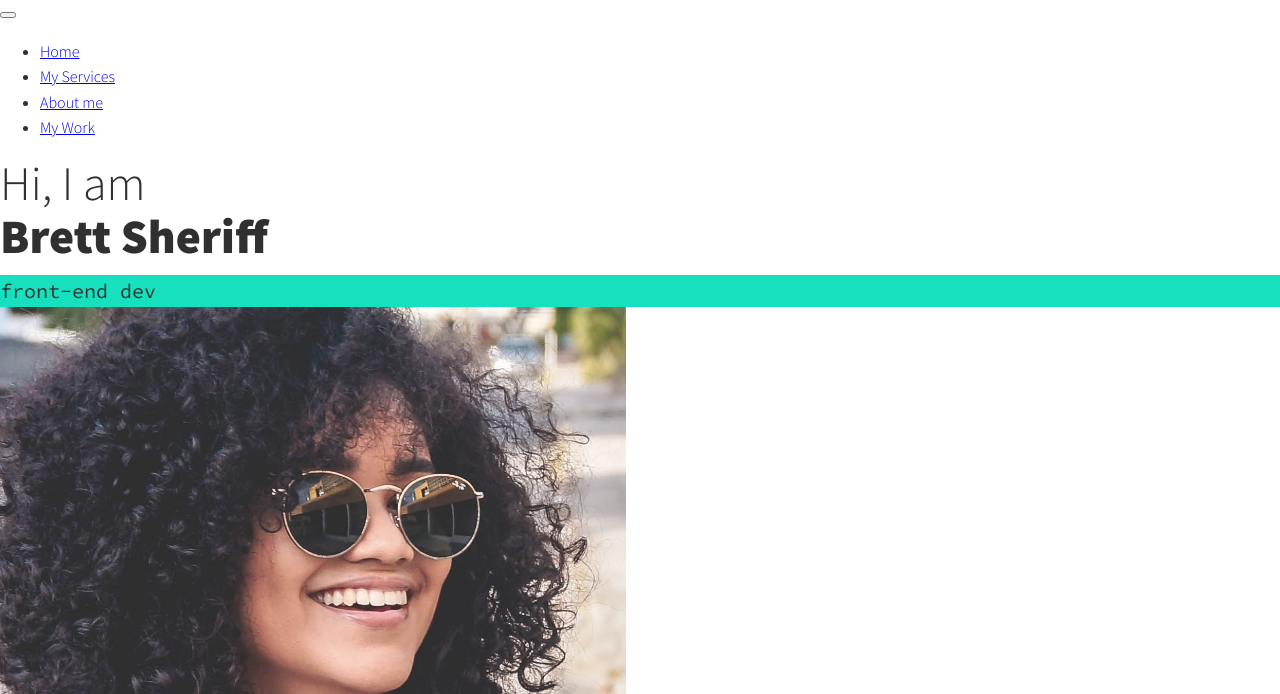
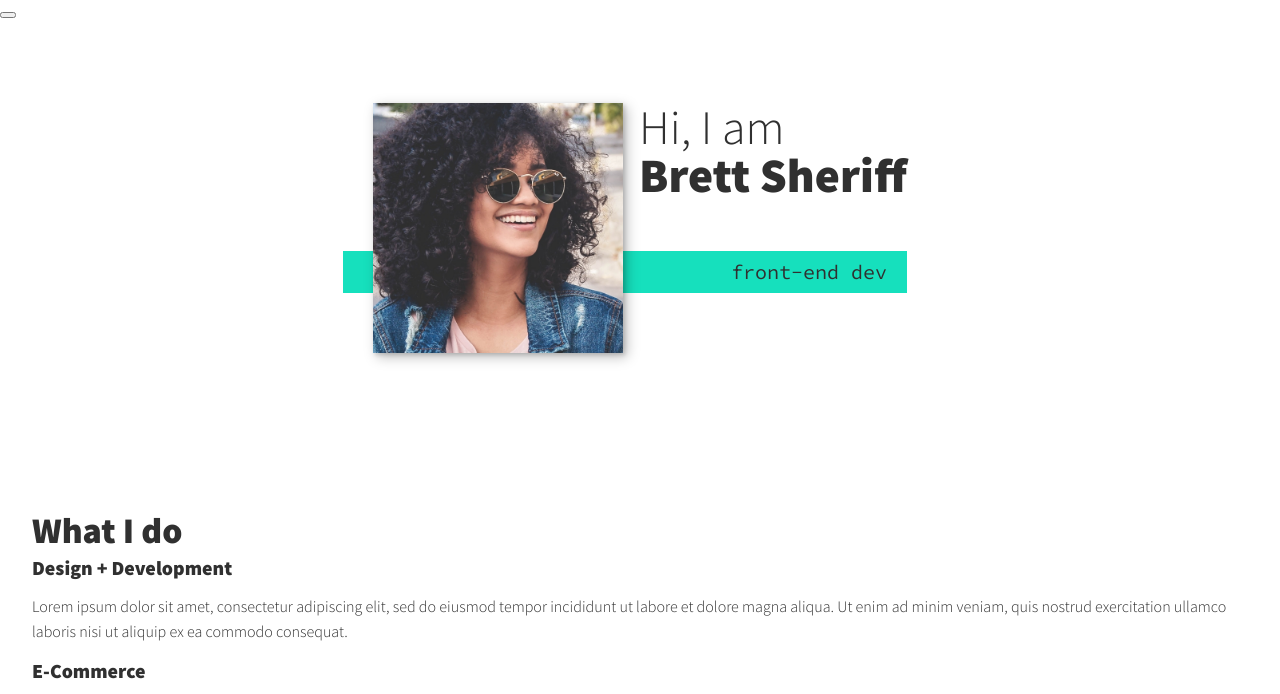
Before and after one commit to Sheriffnumber222/my-first-portfolio, a plain HTML site: page index.html in a window 1280 px wide. Shown: the part 54-748 px from the top of the page. Drawn offline with nearby package versions, Linux system fonts and the light colour scheme.

Commit message:
Set up intro section

```diff
--- a/css/style.css
+++ b/css/style.css
@@ -19,6 +19,9 @@
     --fs-h2: 2.25rem;
     --fs-h3: 1.25rem;
     --fs-body: 1rem;
+
+    --bs: 0.25em 0.25em 0.75em rgba(0,0,0, .25),
+          0.125em 0.125em 0.25em rgba(0, 0, 0, .15);
 }
 
 @media (min-width) {
@@ -41,6 +44,10 @@ body {
     line-height: 1.6;
 }
 
+section {
+    padding: 5em 2em;
+}
+
 img {
     display: block;
     max-width: 100%;
@@ -52,7 +59,7 @@ strong { font-weight: var(--fw-bold)}
 h1,
 h2,
 h3 {
-    line-height: 1.1;
+    line-height: 1;
     margin: 0;
 }
 
@@ -80,5 +87,55 @@ h3 { font-size: var(--fs-h3)}
 .section__subtitle--intro,
 .section__subtitle--about {
     background: var(--clr-accent);
+    padding: .25em 1em;
     font-family: var(--ff-secondary);
+    margin-bottom: 1em;
 }
+
+/* header */
+
+nav { display: none;}
+
+/* Intro section */
+
+.intro {
+    position: relative;
+}
+
+.intro__img {
+    box-shadow: var(--bs)
+}
+
+.section__subtitle--intro {
+    display: inline-block;
+}
+
+@media (min-width: 600px) {
+    .intro {
+        display: grid;
+        width: min-content;
+        margin: 0 auto;
+        grid-column-gap: 1em;
+        grid-template-areas:
+            "img title"
+            "img subtitle";
+        grid-template-columns: min-content max-content;
+    }
+
+    .intro__img {
+        grid-area: img;
+        min-width: 250px;
+        position: relative;
+        z-index: 2;
+    }
+
+    .section__subtitle--intro {
+        align-self: start;
+        grid-column: -1 / 1;
+        grid-row: 2;
+        text-align: right;
+        position: relative;
+        left: -1.5em;
+        width: calc(100% + 1.5em);
+    }
+}
--- a/index.html
+++ b/index.html
@@ -42,7 +42,7 @@
             Hi, I am <strong>Brett Sheriff</strong>
         </h1>
         <p class="section__subtitle section__subtitle--intro">front-end dev</p>
-        <img src="img/dev-jane-01.jpg" alt="">
+        <img src="img/dev-jane-01.jpg" alt="" class="intro__img">
     </section>
 
     <!-- My Services -->
```
